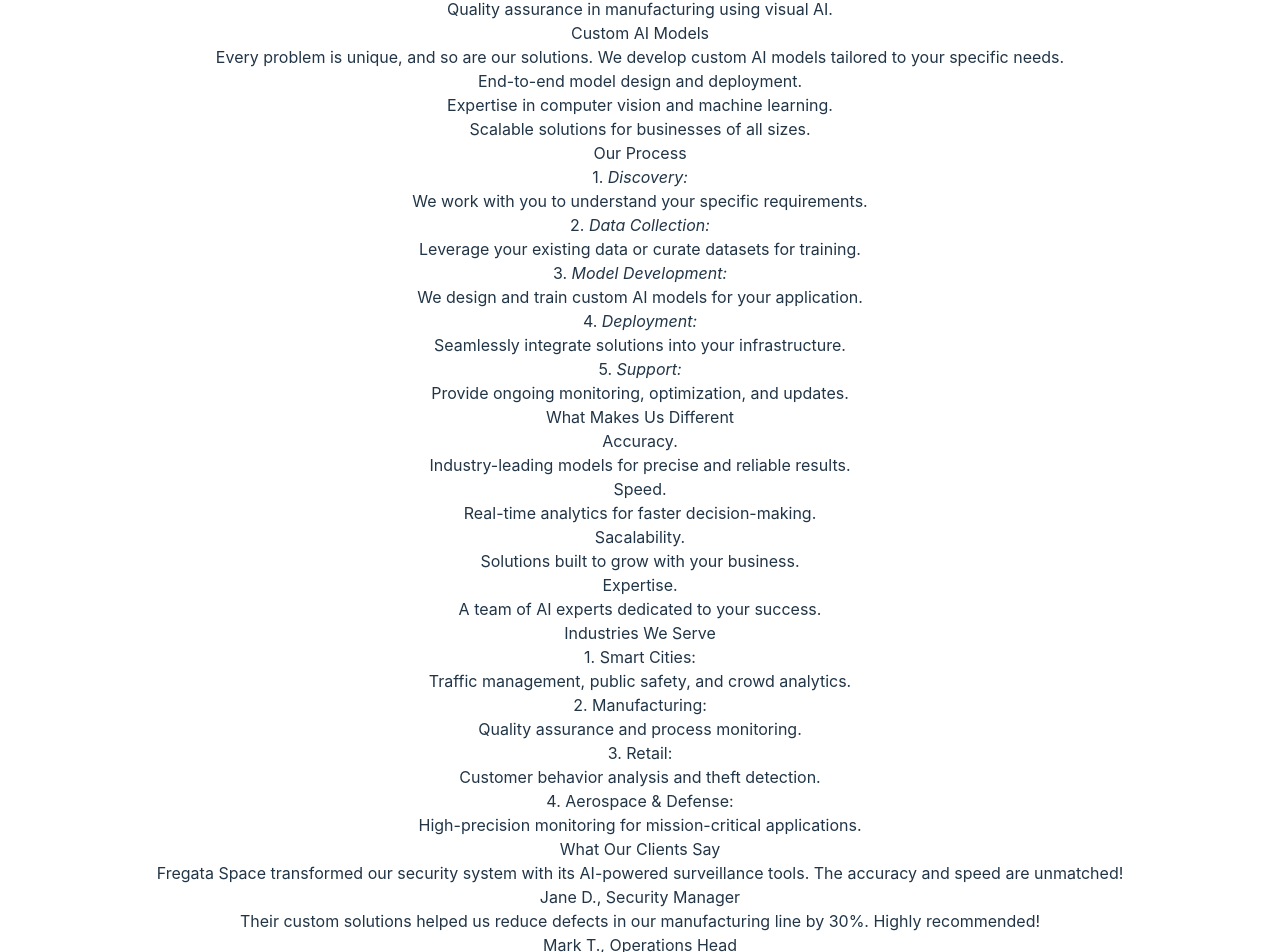
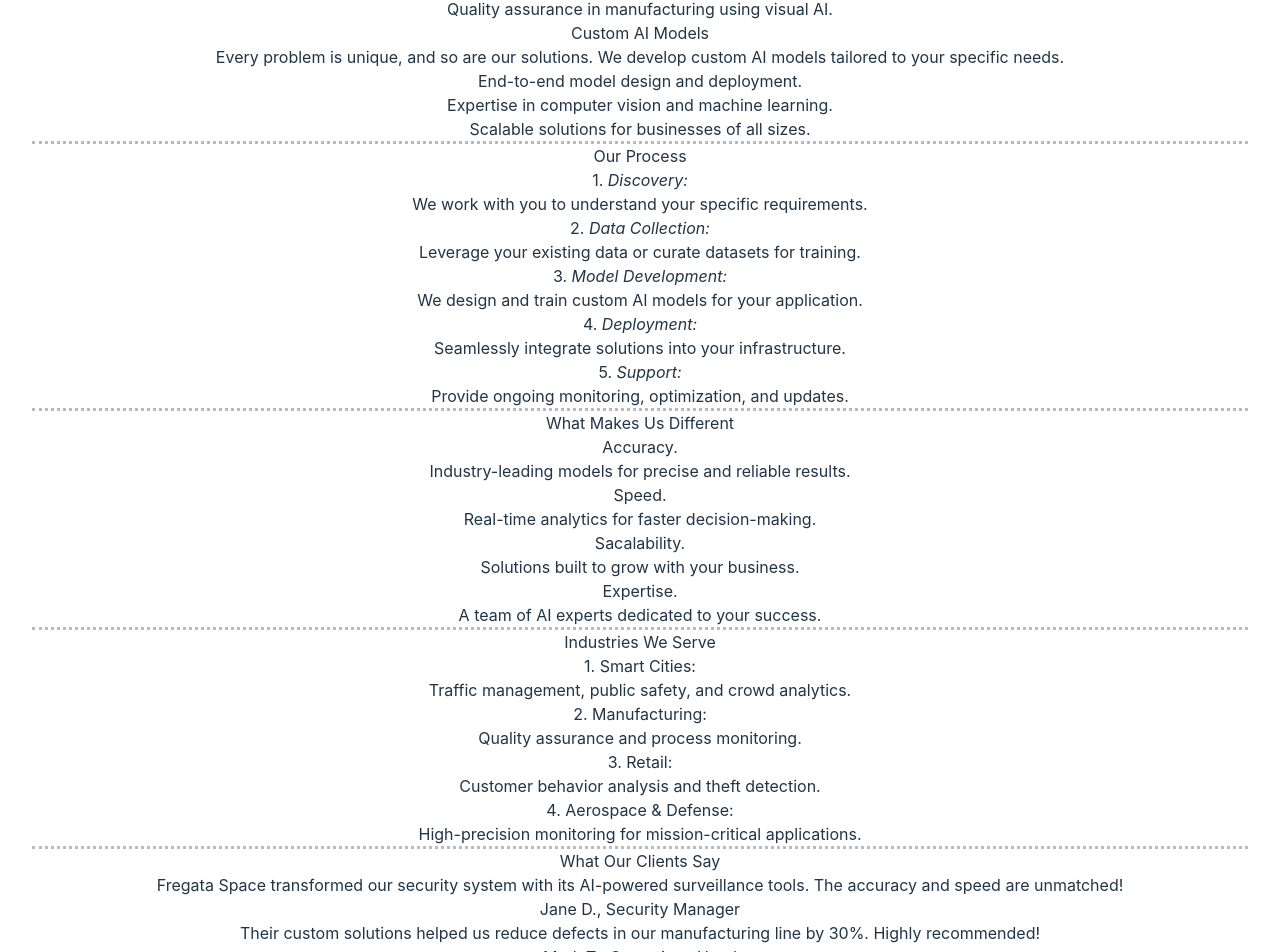
Before and after one commit to Moca-15/fregata-space, a React (Vite) app: page /information in a window 1280 px wide. Shown: the part 515-1467 px from the top of the page. Built offline with nearby package versions, Linux system fonts and the light colour scheme.

Commit message:
minor fixes

```diff
--- a/src/App.jsx
+++ b/src/App.jsx
@@ -37,6 +37,8 @@
             <Route path="/" element={<Home />} />
             <Route path="/home" element={<Home />} />
             <Route path="/information" element={<Information />} />
+            <Route path="/contact" element={<ContactForm />} />
+
 
             {/* <Route path="/about" element={<About />} />
             <Route path="/solutions" element={<Solutions />} />
--- a/src/pages/Information.jsx
+++ b/src/pages/Information.jsx
@@ -12,12 +12,16 @@
       <hr class="dotted"></hr>
       {/* Secció Solutions */}
       <Solutions />
+      <hr class="dotted"></hr>
       {/* Secció Process */}
       <Process />
+      <hr class="dotted"></hr>
       {/* Secció Features */}
       <Features />
+      <hr class="dotted"></hr>
       {/* Secció Industries */}
       <Industries />
+      <hr class="dotted"></hr>
       {/* Secció Testimonials */}
       <Testimonials />
     </section>
```
